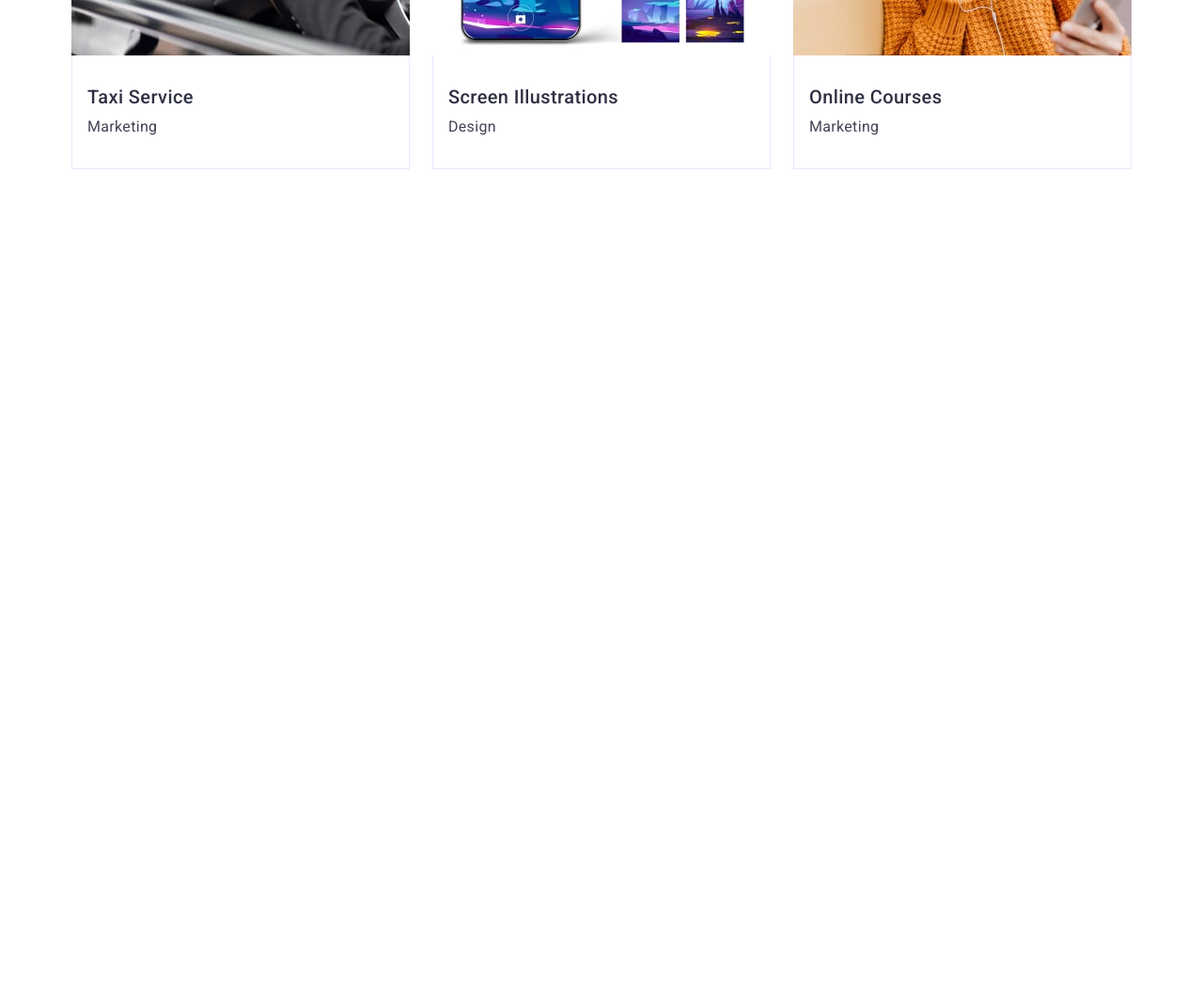
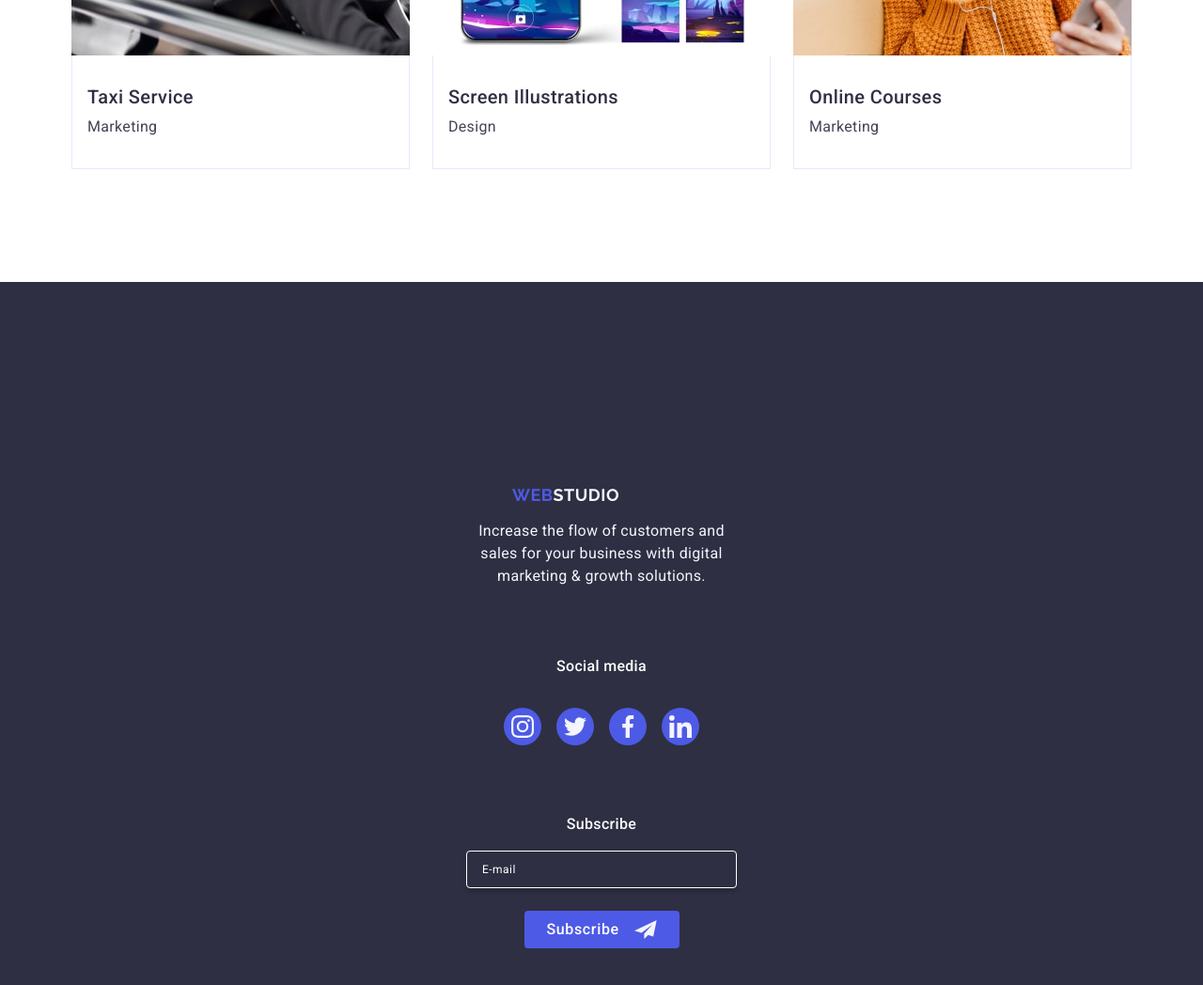
Before and after one commit to olehsolonin/goit-markup-hw-06, a plain HTML site: page index.html in a window 1280 px wide. Shown: the part 2888-3936 px from the top of the page at 94% size. Before the commit the page ends 3188 px from the top, so only its background shows below. Drawn offline with nearby package versions, Linux system fonts and the light colour scheme.

Commit message:
hw6-next-part

```diff
--- a/css/styles.css
+++ b/css/styles.css
@@ -195,8 +195,8 @@ font-style: normal;
 	font-family: Roboto, sans-serif;
 	font-size: 16px;
 	font-weight: 400;
-	line-height: 24px; /* 150% */
-	letter-spacing: 0.32px;
+	line-height: 1.50;
+	letter-spacing: 0.02em;
 }
 
 .mob-menu-btn {
@@ -622,12 +622,18 @@ background-color: #4D5AE5;
 
 .footer {
 	background-color: #2E2F42;
-	padding: 100px 0;
+	/* padding: 100px 0; */
+	padding: 96px 0;
 }
 
 .footer-container{
+	/* display: flex;
+	align-items: baseline; */
 	display: flex;
-	align-items: baseline;
+	flex-direction: column;
+	align-items: center;
+	margin: 0 auto;
+
 }
 
 .footer-flex {
@@ -635,7 +641,8 @@ background-color: #4D5AE5;
 }
 
 .footer-box {
-	margin-right: 120px;
+	/* margin-right: 120px; */
+	text-align: center;
 }
 
 
@@ -643,6 +650,8 @@ background-color: #4D5AE5;
 .footer-link {
 	display: inline-block;
 	margin: 0;
+	margin-bottom: 16px;
+	text-align: center;
 
 }
 
@@ -657,14 +666,26 @@ background-color: #4D5AE5;
 
 
 .footer-text {
-margin-top: 17.5px;
+/* margin-top: 17.5px; */
 color:#F4F4FD;
 font-size: 16px;
 font-weight: 400;
 line-height: 1.50;
 letter-spacing: 0.02em;
 max-width: 264px;
+margin-bottom: 72px;
 }
+
+.footer-social {
+	max-width: 288px;
+	display: flex;
+    flex-direction: column;
+	 align-items: center;
+	 gap: 16px;
+}
+
+
+
 
 .soc-text-footer {
 color:#FFF;
@@ -684,6 +705,7 @@ margin-bottom: 16px;
 	display: flex;
 	gap: 16px;
 	justify-content: center;
+	margin-bottom: 72px;
 
 }
 
@@ -723,28 +745,35 @@ flex-shrink: 0;
 }
 
 .subscribe-footer {
-	margin-left: 80px;
-	margin-right: 24px;
+	/* margin-left: 80px;
+	margin-right: 24px; */
 }
 
 .sub-text {
-	display: block;
-	color:#FFF;
+display: block;
+color:#FFF;
 font-size: 16px;
 font-style: normal;
 font-weight: 500;
-line-height: 1.5; /* 150% */
+line-height: 1.5;
 letter-spacing: 0.02em;
 margin-bottom: 16px;
+text-align: center;
 /* background-color: #2E2F42; */
 
 }
 .form-footer {
+	/* display: flex;
+	gap: 24px; */
 	display: flex;
+	flex-wrap: wrap;
+	flex-direction: column;
 	gap: 24px;
 }
 
-.footer-email {
+
+
+.footer-sub {
 	display: flex;
 }
 
@@ -752,7 +781,8 @@ margin-bottom: 16px;
 .footer-input {
 background-color: inherit;
 color: #ffffff;
-width: 264px;
+/* width: 264px; */
+width: 288px;
 height: 40px;
 flex-shrink: 0;
 border-radius: 4px;
@@ -779,7 +809,7 @@ letter-spacing: 0.04em;
 	display: flex;
 	justify-content: center;
 	align-items: center;
-	min-width: 165px;
+	max-width: 165px;
   height: 40px;
   padding: 8px 24px;
   border-radius: 4px;
@@ -790,6 +820,7 @@ letter-spacing: 0.04em;
   font-weight: 500;
   line-height: 1.5; /* 150% */
   letter-spacing: 0.04em;
+  margin: 0 auto;
 
 
 }
@@ -1195,6 +1226,10 @@ letter-spacing: 0.04em;
 color: #434455;
 }
 
+.footer {
+
+}
+
 
 
 
--- a/index.html
+++ b/index.html
@@ -358,7 +358,7 @@
 			</div>
 		</section>
 	</main>
-	<!-- <footer class="footer">
+	<footer class="footer">
 		<div class="container footer-container">
 			<div class="footer-box">
 				<a class="web-link footer-link" href=" ./index.html">Web<span class="web-span footer-span">Studio</span></a>
@@ -368,7 +368,7 @@
 					solutions.
 				</p>
 			</div>
-			<div>
+			<div class="footer-social">
 				<p class="soc-text-footer">Social media</p>
 
 				<ul class="footer-icons-list">
@@ -418,7 +418,7 @@
 			</div>
 
 		</div>
-	</footer> -->
+	</footer>
 	<!-- <div class="backdrop">
 		<div class="modal">
 			<button type="button" class="modal-close-btn">
```
